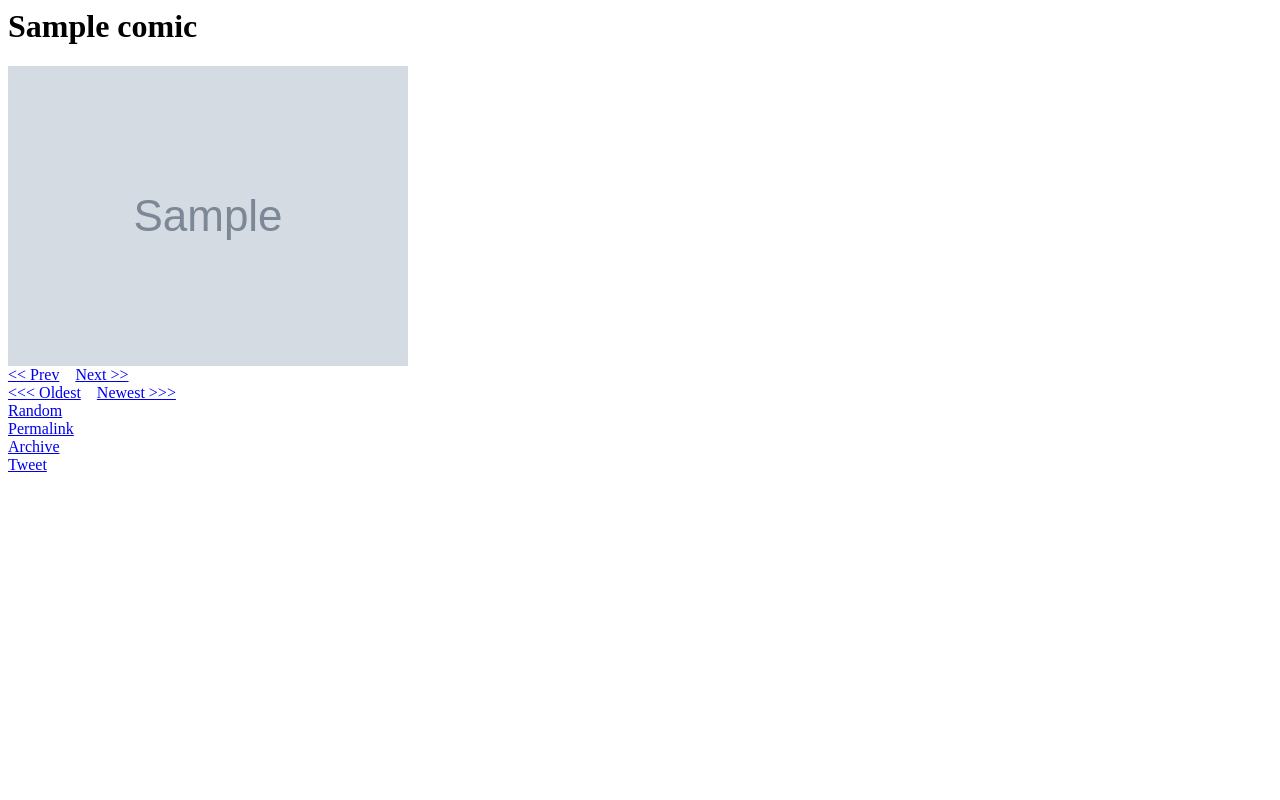
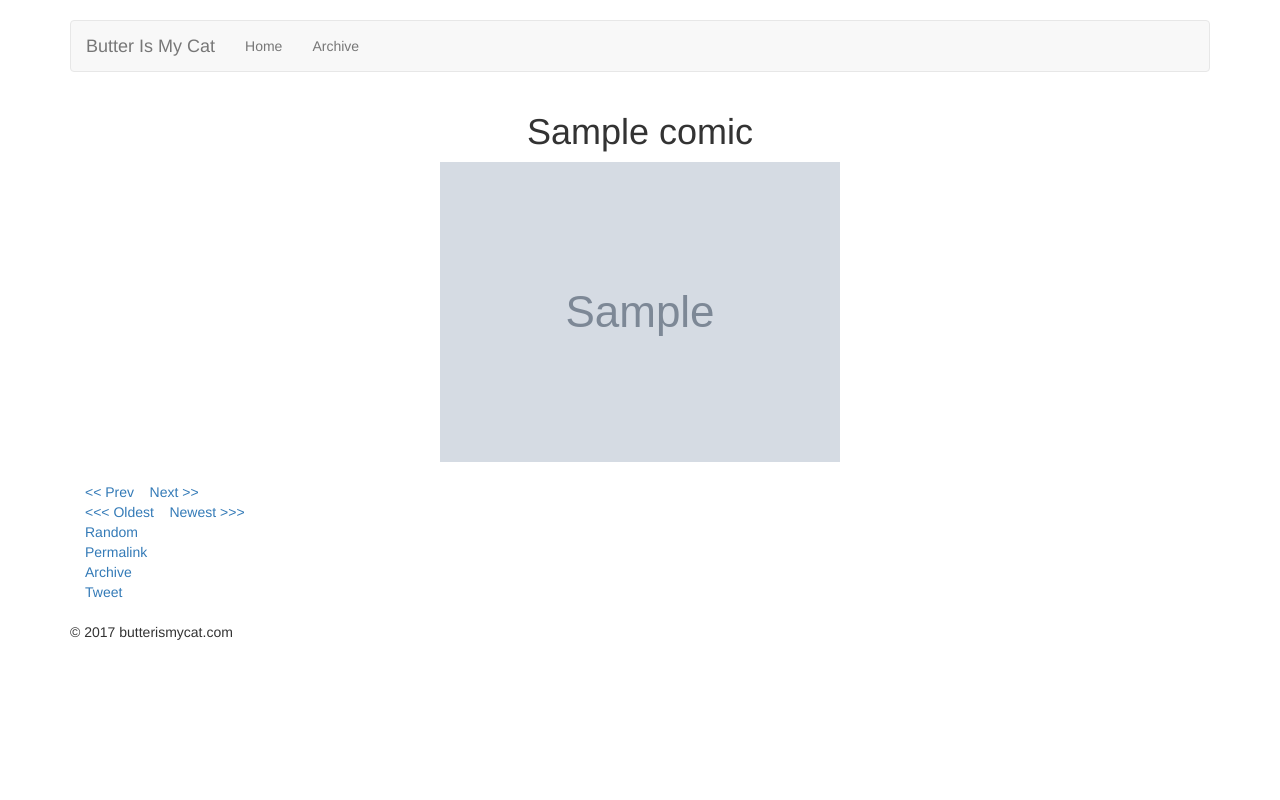
Before and after one commit to vix597/butterismycat, a Django app: template comic/templates/comic/index.html in a window 1280 px wide. Run offline with Django 3.2, Linux system fonts and the light colour scheme; the template is opened without the code that fills it: most values are stand-ins (such as "Sample title", 1, 10 or a date in 2020); grey boxes marked "Sample" are stand-in pictures; some libraries are stand-ins or nearby versions.

Commit message:
Started styling with bootstrap

```diff
--- /dev/null
+++ b/comic/static/comic/css/comic.css
@@ -0,0 +1,8 @@
+body {
+    padding-top: 20px;
+    padding-bottom: 20px;
+}
+
+.navbar {
+    margin-bottom: 20px;
+}
--- /dev/null
+++ b/comic/static/comic/css/ie10-viewport-bug-workaround.css
@@ -0,0 +1,13 @@
+/*!
+ * IE10 viewport hack for Surface/desktop Windows 8 bug
+ * Copyright 2014-2015 Twitter, Inc.
+ * Licensed under MIT (https://github.com/twbs/bootstrap/blob/master/LICENSE)
+ */
+
+/*
+ * See the Getting Started docs for more information:
+ * http://getbootstrap.com/getting-started/#support-ie10-width
+ */
+@-ms-viewport     { width: device-width; }
+@-o-viewport      { width: device-width; }
+@viewport         { width: device-width; }
--- a/comic/templates/comic/base.html
+++ b/comic/templates/comic/base.html
@@ -1,19 +1,91 @@
-<html>
+<!DOCTYPE html>
+<html lang="en">
     <head>
-        <title>Butter Is My Cat</title>
+        <meta charset="utf-8">
+        <meta http-equiv="X-UA-Compatible" content="IE=edge">
+        <meta name="viewport" content="width=device-width, initial-scale=1">
+        <!-- The above 3 meta tags *must* come first in the head; any other head content must come *after* these tags -->
+
+        <meta name="theme-color" content="#008080" />
+
+        <link rel="canonical" href="http://{{ request.get_host }}{% url 'comic:permalink' comic.id %}" />
 
         <!--For Facebook share button-->
-        <link rel="canonical" href="http://{{ request.get_host }}{% url 'comic:permalink' comic.id %}" />
         <meta property="og:url"           content="{{ request.scheme }}://{{ request.get_host }}{% url 'comic:permalink' comic.id %}"/>
         <meta property="og:type"          content="website" />
         <meta property="og:title"         content="Butter Is My Cat" />
         <meta property="og:description"   content="Comics about meow meows and other things" />
         <meta property="og:image"         content="{{ request.scheme }}://{{ request.get_host }}{{ comic.image.url }}" />
 
+        <title>Butter Is My Cat</title>
+
+        <!-- Bootstrap CSS -->
+        <link rel="stylesheet"
+            href="https://maxcdn.bootstrapcdn.com/bootstrap/3.3.7/css/bootstrap.min.css"
+            integrity="sha384-BVYiiSIFeK1dGmJRAkycuHAHRg32OmUcww7on3RYdg4Va+PmSTsz/K68vbdEjh4u"
+            crossorigin="anonymous">
+
+        {% load static %}
+        <!-- IE10 viewport hack for Surface/desktop Windows 8 bug -->
+        <link rel="stylesheet" href="{% static 'comic/css/ie10-viewport-bug-workaround.css' %}">
+
+        <link rel="stylesheet" href="{% static 'comic/css/comic.css' %}">
+
+        <!-- HTML5 shim and Respond.js for IE8 support of HTML5 elements and media queries -->
+        <!-- WARNING: Respond.js doesn't work if you view the page via file:// -->
+        <!--[if lt IE 9]>
+            <script src="https://oss.maxcdn.com/html5shiv/3.7.3/html5shiv.min.js"></script>
+            <script src="https://oss.maxcdn.com/respond/1.4.2/respond.min.js"></script>
+        <![endif]-->
+    </head>
+    <body>
+        <div class="container">
+            <nav class="navbar navbar-default">
+                <div class="container-fluid">
+                    <div class="navbar-header">
+                        <button type="button"
+                            class="navbar-toggle collapsed"
+                            data-toggle="collapse"
+                            data-target="#navbar"
+                            aria-expanded="false"
+                            aria-controls="navbar">
+                            <span class="sr-only">Toggle navigation</span>
+                            <span class="icon-bar"></span>
+                            <span class="icon-bar"></span>
+                            <span class="icon-bar"></span>
+                        </button>
+                        <a class="navbar-brand" href="#">Butter Is My Cat</a>
+                    </div>
+                    <div id="navbar" class="navbar-collapse collapse">
+                        <ul class="nav navbar-nav">
+                            <li><a href="/comic">Home</a></li>
+                            <li><a href="/comic/archive">Archive</a></li>
+                        </ul>
+                    </div>
+                </div>
+            </nav>
+
+            {% block content %}
+            {% endblock %}
+
+            <footer class="footer">
+                <p>&copy; 2017 butterismycat.com</p>
+            </footer>
+        </div>
+
+        <!-- jQuery (necessary for Bootstrap's JavaScript plugins) -->
+        <script src="https://ajax.googleapis.com/ajax/libs/jquery/3.1.1/jquery.min.js"></script>
+
+        <!-- Bootstrap Javascript -->
+        <script src="https://maxcdn.bootstrapcdn.com/bootstrap/3.3.7/js/bootstrap.min.js"
+            integrity="sha384-Tc5IQib027qvyjSMfHjOMaLkfuWVxZxUPnCJA7l2mCWNIpG9mGCD8wGNIcPD7Txa"
+            crossorigin="anonymous">
+        </script>
+
         <!-- Load Twitter widgets js for share button-->
         <script async src="//platform.twitter.com/widgets.js" charset="utf-8"></script>
 
-        <!-- Load Facebook SDK for JavaScript-->
+        <!-- Load Facebook SDK for share button-->
         <div id="fb-root"></div>
         <script>
             (function(d, s, id) {
@@ -24,9 +96,5 @@
                 fjs.parentNode.insertBefore(js, fjs);
             }(document, 'script', 'facebook-jssdk'));
         </script>
-    </head>
-    <body>
-        {% block content %}
-        {% endblock %}
     </body>
 </html>
--- a/comic/templates/comic/index.html
+++ b/comic/templates/comic/index.html
@@ -2,8 +2,9 @@
 
 {% block content %}
     {% if comic %}
-        <h1>{{ comic.title }}</h1>
-        <img src="{{ comic.image.url }}" hover="{{ comic.hover_text }}"/>
+        <div class="container-fluid">
+            <h1 class="text-center">{{ comic.title }}</h1>
+            <img src="{{ comic.image.url }}" hover="{{ comic.hover_text }}" class="img-responsive center-block" alt="Responsive image">
 
             <br>
 
@@ -43,8 +44,6 @@
 
             <br>
 
-        <!--Enable when going live-->
-        <!--
             <div id="disqus_thread"></div>
             <script>
                 /**
@@ -66,7 +65,7 @@
                 Please enable JavaScript to view the
                 <a href="https://disqus.com/?ref_noscript">comments powered by Disqus.</a>
             </noscript>
-        -->
+        </div>
     {% else %}
         <p>Could not find the requested comic</p>
     {% endif %}
```
Lines whose indentation alone changed are shown as unchanged.
